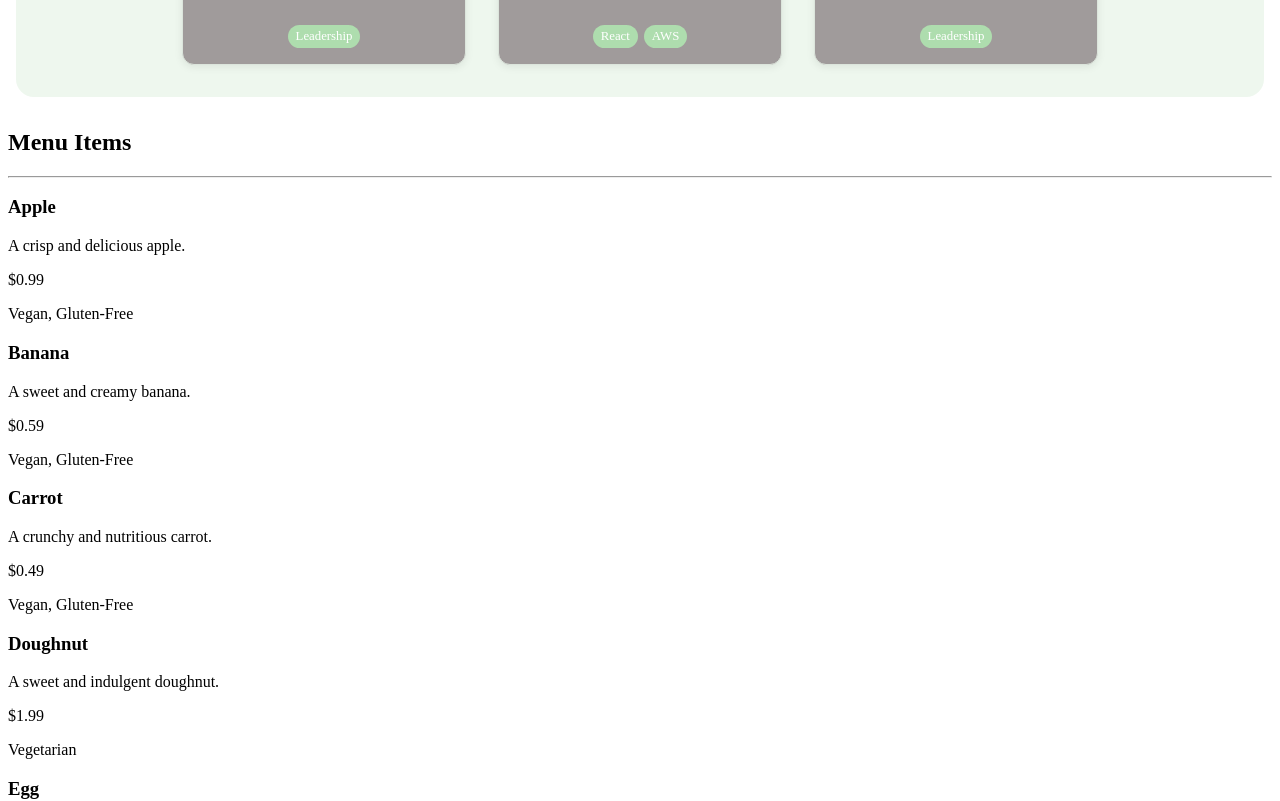
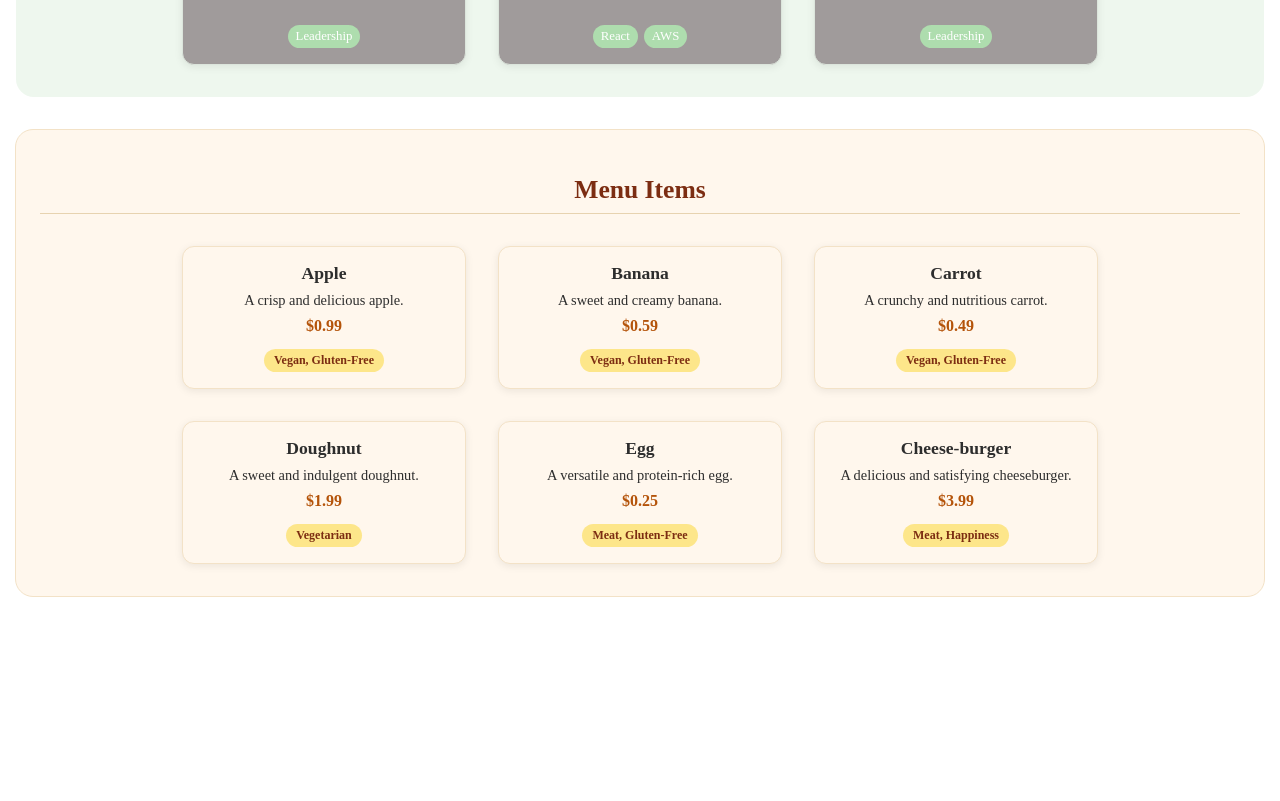
Before and after one commit to gwhtlock6786/React-Project-Practice, a React (Vite) app in the folder Week-1/Day-42/Lecture-Activities/food-store-app/: page / in a window 1280 px wide. Shown: the part 920-1721 px from the top of the page. After the commit the page ends 1549 px from the top, so only its background shows below. Built offline with nearby package versions, Linux system fonts and the light colour scheme.

Commit message:
style: refine MenuItemList and MenuItemCard styling

```diff
--- a/Week-1/Day-42/Lecture-Activities/food-store-app/src/components/MenuItems/MenuItemCard/MenuItemCard.css
+++ b/Week-1/Day-42/Lecture-Activities/food-store-app/src/components/MenuItems/MenuItemCard/MenuItemCard.css
@@ -0,0 +1,67 @@
+.menu-item-card {
+  background-color: #fff7ed; /* warm food/restaurant tone */
+  color: #2d2d2d;
+
+  border: 1px solid #f3e2c7;
+  border-radius: 12px;
+
+  padding: 16px;
+  margin: 8px;
+  width: 250px;
+
+  display: flex;
+  flex-direction: column;
+  gap: 8px;
+
+  justify-content: space-between;
+  align-items: center;
+
+  box-shadow: 0 2px 8px rgba(0, 0, 0, 0.08);
+
+  transition:
+    transform 0.2s ease,
+    box-shadow 0.2s ease;
+}
+
+.menu-item-card:hover {
+  transform: translateY(-4px);
+  box-shadow: 0 10px 18px rgba(0, 0, 0, 0.12);
+}
+
+.menu-item-card h3 {
+  margin: 0;
+  font-size: 1.1rem;
+  text-align: center;
+}
+
+.menu-item-card p {
+  margin: 0;
+  text-align: center;
+  font-size: 0.9rem;
+}
+
+/* Price emphasis */
+.menu-item-card p:nth-of-type(2) {
+  font-weight: 600;
+  color: #b45309; /* warm amber accent */
+  font-size: 1rem;
+}
+
+/* Dietary info styled like badges */
+.menu-item-card p:nth-of-type(3) {
+  margin-top: 6px;
+  padding: 4px 10px;
+  border-radius: 999px;
+
+  background-color: #fde68a;
+  color: #7c2d12;
+
+  font-size: 0.75rem;
+  font-weight: 600;
+}
+
+/* Optional hover polish */
+.menu-item-card p:nth-of-type(3):hover {
+  transform: scale(1.05);
+  transition: 0.2s ease;
+}
--- a/Week-1/Day-42/Lecture-Activities/food-store-app/src/components/MenuItems/MenuItemList/MenuItemList.css
+++ b/Week-1/Day-42/Lecture-Activities/food-store-app/src/components/MenuItems/MenuItemList/MenuItemList.css
@@ -0,0 +1,32 @@
+.menu-item-list {
+  padding: 1.5rem;
+  text-align: center;
+  margin: 2rem auto;
+  max-width: 1200px;
+
+  background-color: #fff7ed; /* warm menu section tone */
+  border-radius: 18px;
+
+  border: 1px solid #f3e2c7;
+}
+
+.menu-item-list h2 {
+  margin-bottom: 0.5rem;
+  color: #7c2d12; /* warm dark accent */
+  font-size: 1.6rem;
+}
+
+.menu-item-list hr {
+  margin-bottom: 1.5rem;
+  border: none;
+  height: 1px;
+  background-color: #e7d3b0;
+}
+
+/* GRID */
+.menu-item-grid {
+  display: flex;
+  flex-wrap: wrap;
+  gap: 16px;
+  justify-content: center;
+}
```
